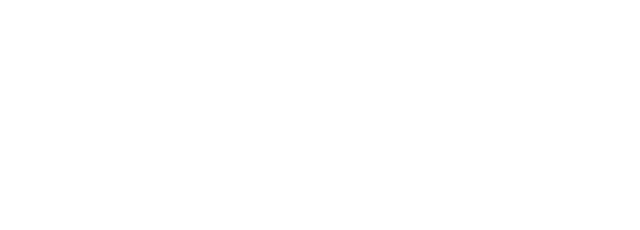
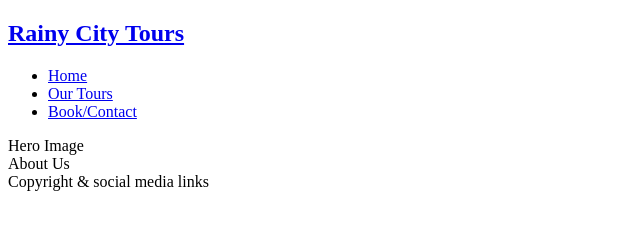
Before and after one commit to george-want/5p-portfolio1-repo, a plain HTML site: page index.html in a window 1280 px wide. Shown: the whole page, without its empty margins (0-640 px from the left). Drawn offline with Linux system fonts and the light colour scheme.

Commit message:
Add basic home page structure

```diff
--- a/index.html
+++ b/index.html
@@ -10,6 +10,26 @@
     <title>Rainy City Tours</title>
 </head>
 <body>
-
+    <header>
+        <a href="index.html">
+            <h2>Rainy City Tours</h2>
+        </a>
+        <nav>
+            <ul>
+                <li>
+                    <a href="index.html">Home</a>
+                </li>
+                <li>
+                    <a href="#">Our Tours</a>
+                </li>
+                <li>
+                    <a href="#">Book/Contact</a>
+                </li>
+            </ul>
+        </nav>
+    </header>
+    <section>Hero Image</section>
+    <section>About Us</section>
+    <footer>Copyright & social media links</footer>
 </body>
 </html>
```
